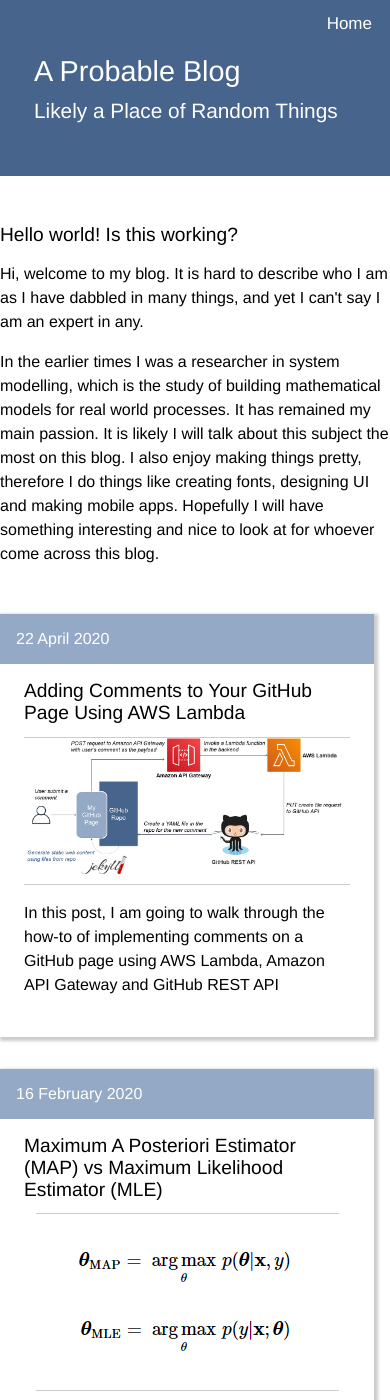
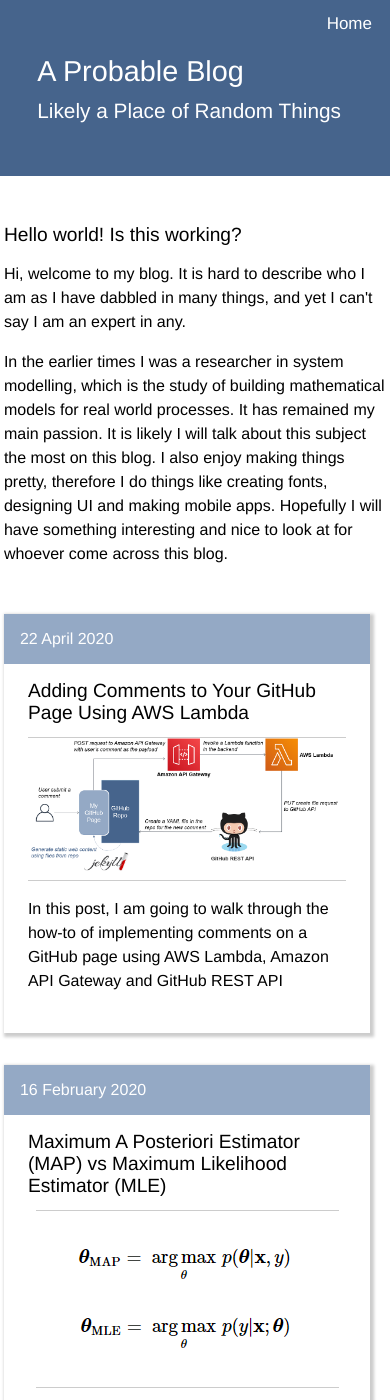
Before and after one commit to takmanman/takmanman.github.io, a Jekyll site: the page built from index.html, in a window 390 px wide and 1400 px high. Built offline with Jekyll 4.4.1, drawn with Linux system fonts in a browser that asks for light colours.

Commit message:
Update afloat.css

```diff
--- a/assets/css/afloat.css
+++ b/assets/css/afloat.css
@@ -94,8 +94,6 @@
 	top: 0;
 	width: 100%;
 
-	margin-left:var(--banner-margin);
-	margin-right:var(--banner-margin);
 }
 
 .navbar a {
@@ -115,9 +113,6 @@
 
 .banner{
 
-	margin-left:var(--banner-margin);
-	margin-right:var(--banner-margin);
-	margin-top:var(--banner-margin);
 	margin-bottom:3em;
     padding:6rem 2rem;
 	background-color:var(--main-color);
@@ -255,6 +250,11 @@
   .banner {
 	  padding:3rem 2rem;
   }
+
+  .navbar {
+	  max-width:100%;
+  }
+
   h1 {
 	  font-size: 1.2rem;
   }
@@ -264,9 +264,11 @@
   h3 {
 	  font-size: 1rem;
   }
+
+
   .container {
-    width: 100%;
-	max-width: 100%;
+    width: 98%;
+	max-width: 98%;
   }
 
   img {
```
